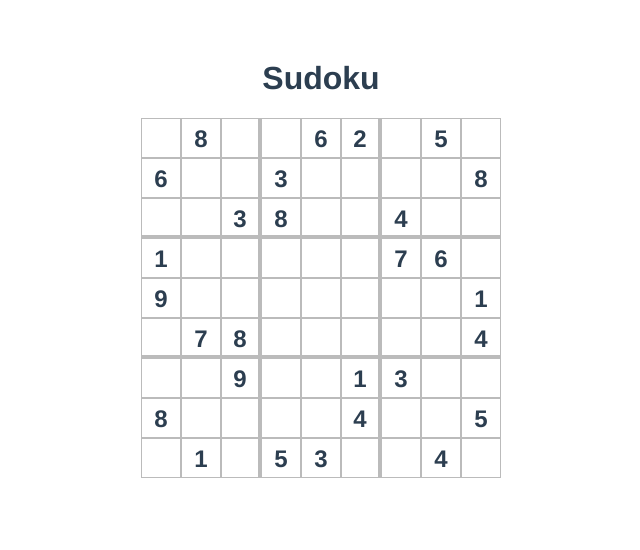
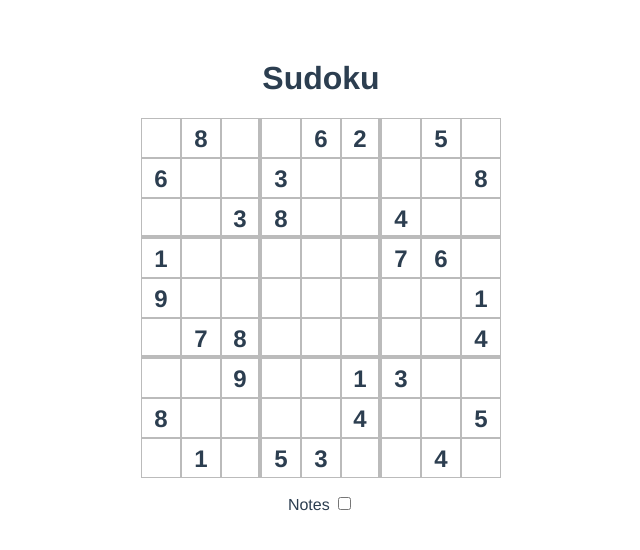
Before and after one commit to auttij/sudoku, a Vue app: page / in a window 1280 px wide. Shown: the top 550 px of the page, without its empty margins (319-959 px from the left). Built offline with nearby package versions, Linux system fonts and the light colour scheme.

Commit message:
add notes

```diff
--- a/src/components/SudokuCell.vue
+++ b/src/components/SudokuCell.vue
@@ -9,8 +9,7 @@ defineProps({
 
 const store = useSudokuStore();
 const { activeRow, activeCol, activeValue } = storeToRefs(store);
-const { setCellActive } = store;
-const invalid = false;
+const { setCellActive, isCellInvalid } = store;
 </script>
 
 <template>
@@ -20,13 +19,22 @@ const invalid = false;
       'border-right': col === 2 || col == 5,
       'border-bottom': row === 2 || row == 5,
       original: cell.original,
+      invalid: cell.value && isCellInvalid(row, col, cell.value),
       active: row === activeRow && col === activeCol,
-      matching: cell.value && activeValue.value == cell.value,
-      invalid: invalid,
+      matching:
+        (cell.value && activeValue.value == cell.value) ||
+        cell.notes.includes(activeValue.value),
     }"
     @click="setCellActive(row, col)"
   >
-    {{ cell.value }}
+    <div v-if="cell.value" class="value">
+      {{ cell.value }}
+    </div>
+    <div class="notes" v-else-if="cell.notes.length">
+      <div class="note" v-for="index in 9" :key="index">
+        {{ cell.notes.includes(index) ? index : null }}
+      </div>
+    </div>
   </div>
 </template>
 
@@ -38,11 +46,26 @@ const invalid = false;
   box-sizing: border-box;
   border: 1px solid #bbb;
 
+  cursor: default;
+}
+
+.cell .value {
   font-size: 24px;
   line-height: 40px;
   text-align: center;
+}
 
-  cursor: default;
+.cell .notes {
+  padding: 2px;
+  display: flex;
+  flex-wrap: wrap;
+  gap: 4px;
+}
+
+.cell .notes .note {
+  font-size: 11px;
+  width: 8px;
+  line-height: 8px;
 }
 
 .cell.border-right {
@@ -68,7 +91,7 @@ const invalid = false;
 }
 
 .cell.invalid {
-  background-color: #c00;
+  background-color: #c00 !important;
   color: #fff;
 }
 </style>
--- a/src/components/SudokuGrid.vue
+++ b/src/components/SudokuGrid.vue
@@ -5,7 +5,7 @@ import SudokuCell from "./SudokuCell.vue";
 const store = useSudokuStore();
 
 const { puzzle, activeRow, activeCol } = storeToRefs(store);
-const { setCellActive } = store;
+const { setCellActive, toggleNotes } = store;
 
 // eslint-disable-next-line
 const { setCellValue, generatePuzzle } = store;
@@ -61,6 +61,11 @@ window.addEventListener("keydown", (e) => {
       />
     </div>
   </div>
+  <label class="container"
+    >Notes
+    <input type="checkbox" @click="toggleNotes" />
+    <span class="checkmark"></span>
+  </label>
 </template>
 
 <style scoped>
--- a/src/store.js
+++ b/src/store.js
@@ -1,14 +1,18 @@
 import { defineStore } from "pinia";
 
 export const useSudokuStore = defineStore({
-  id: 'sudoku',
+  id: "sudoku",
   state: () => ({
     puzzle: new Array(),
     activeRow: -1,
     activeCol: -1,
     activeValue: -1,
+    notesActive: false,
   }),
   actions: {
+    toggleNotes() {
+      this.notesActive = !this.notesActive;
+    },
     setCellActive(row, col) {
       if (this.activeRow === row && this.activeCol === col) {
         this.activeRow = -1;
@@ -54,6 +58,7 @@ export const useSudokuStore = defineStore({
           return {
             value: cell !== "." ? parseInt(cell) : null,
             original: cell !== ".",
+            notes: [],
           };
         });
       });
@@ -109,12 +114,23 @@ export const useSudokuStore = defineStore({
         return;
       }
 
-      if (this.puzzle[this.activeRow][this.activeCol].value === value) {
-        this.puzzle[this.activeRow][this.activeCol].value = null;
+      const cell = this.puzzle[this.activeRow][this.activeCol];
+      if (this.notesActive && cell.notes.includes(value)) {
+        const index = cell.notes.indexOf(value);
+        cell.notes.splice(index, 1);
+        return;
+      } else if (cell.value === value) {
+        cell.value = null;
         return;
       }
 
-      this.puzzle[this.activeRow][this.activeCol].value = value;
+      if (this.notesActive) {
+        cell.notes.push(value);
+      } else {
+        cell.value = value;
+        cell.notes.length = 0;
+        this.removeNotes(value);
+      }
 
       if (this.isGameComplete()) {
         const msg = ["Success!", ""];
@@ -123,5 +139,34 @@ export const useSudokuStore = defineStore({
         this.generatePuzzle();
       }
     },
-  }
+    removeNotes(value) {
+      for (let r = 0; r < 9; r += 1) {
+        const cell = this.puzzle[r][this.activeCol];
+        const idx = cell.notes.indexOf(value);
+        if (idx >= 0) {
+          cell.notes.splice(idx, 1);
+        }
+      }
+
+      for (let c = 0; c < 9; c += 1) {
+        const cell = this.puzzle[this.activeRow][c];
+        const idx = cell.notes.indexOf(value);
+        if (idx >= 0) {
+          cell.notes.splice(idx, 1);
+        }
+      }
+
+      const rowStart = Math.floor(this.activeRow / 3) * 3;
+      const colStart = Math.floor(this.activeCol / 3) * 3;
+      for (let r = rowStart; r < rowStart + 3; r += 1) {
+        for (let c = colStart; c < colStart + 3; c += 1) {
+          const cell = this.puzzle[r][c];
+          const idx = cell.notes.indexOf(value);
+          if (idx >= 0) {
+            cell.notes.splice(idx, 1);
+          }
+        }
+      }
+    },
+  },
 });
```
